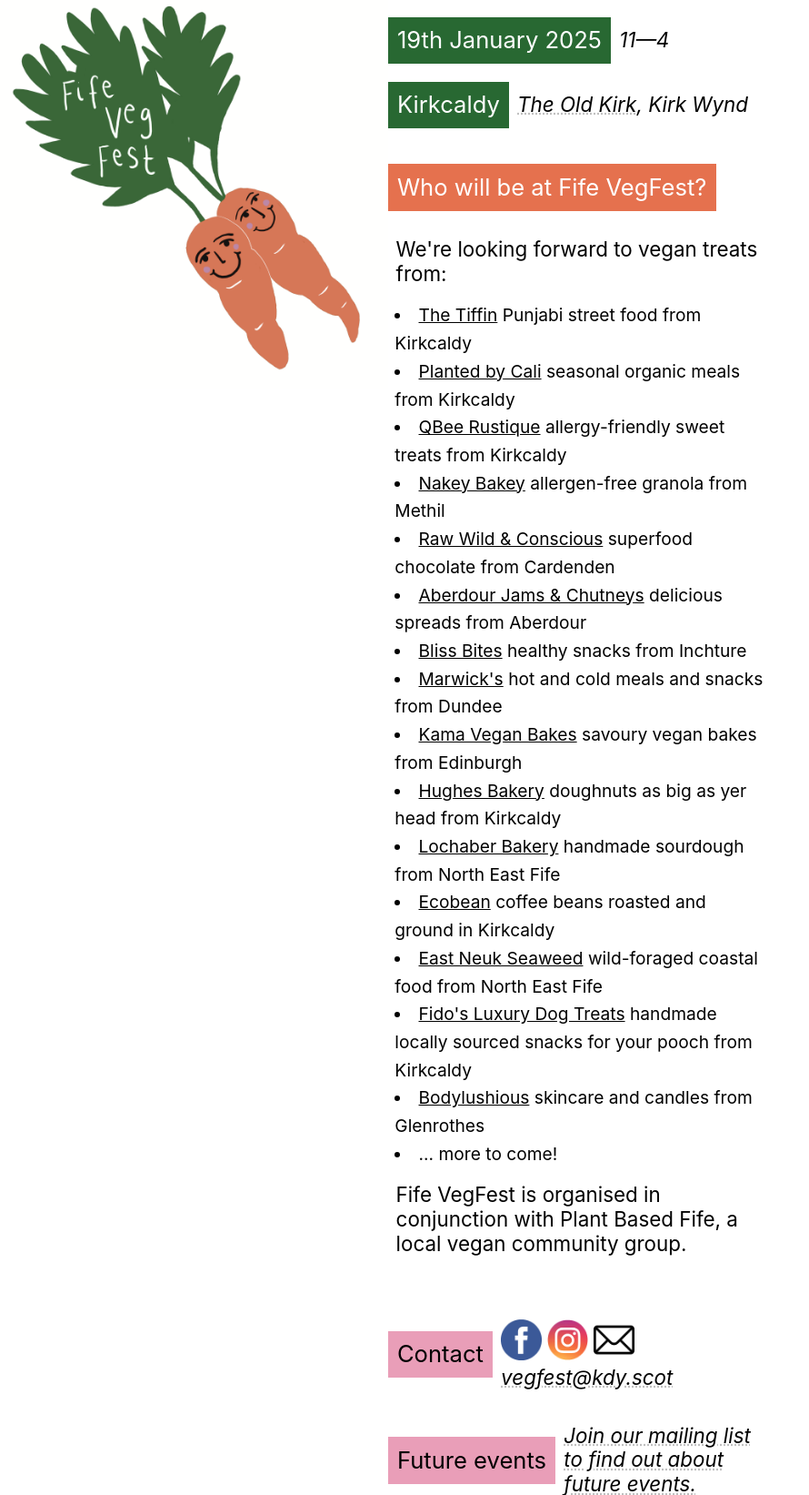
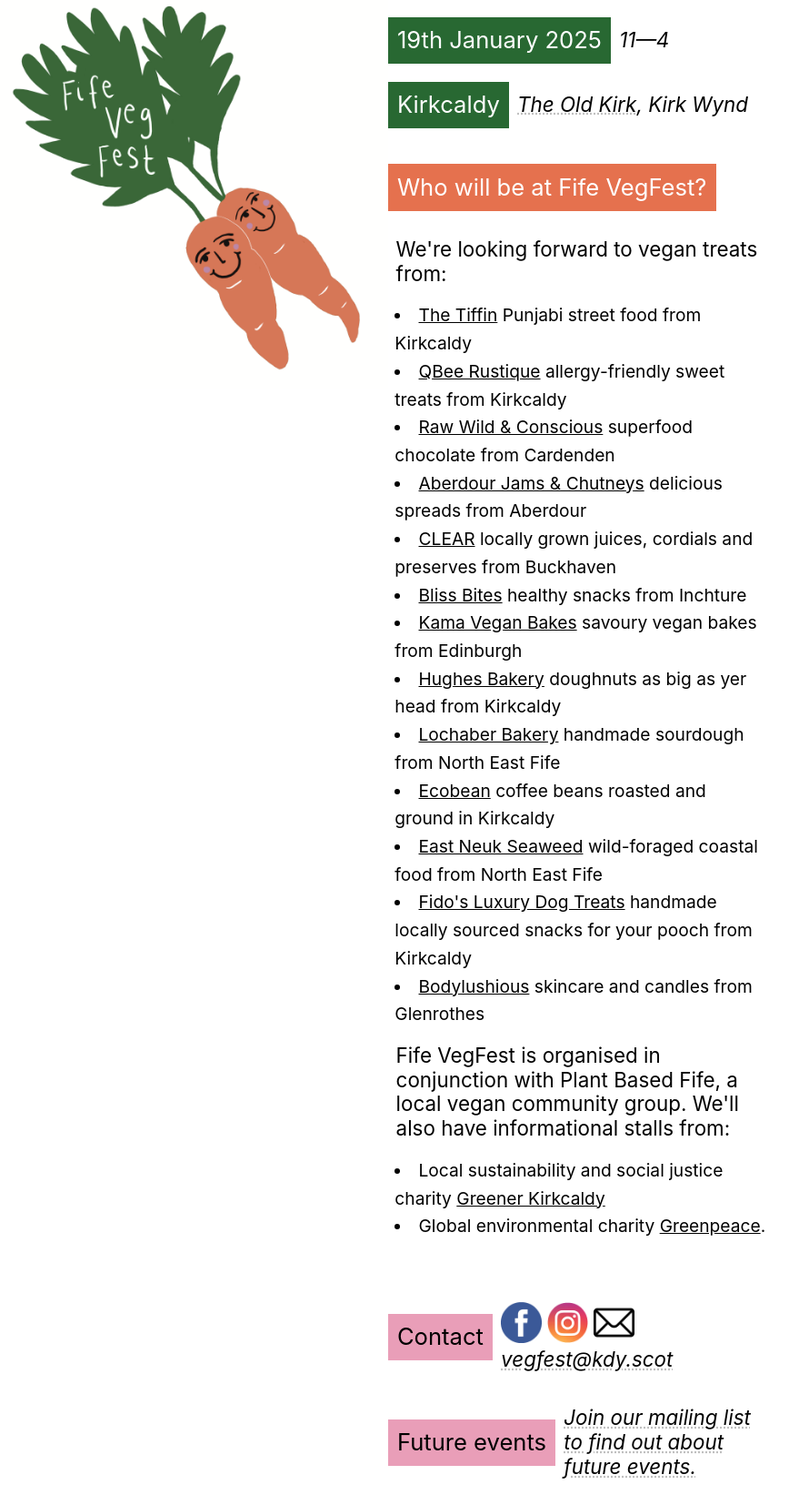
Before and after one commit to rhiaro/vegfest, a PHP site: page /who in a window 1280 px wide. Shown: the top 1643 px of the page at 91% size, without its empty margins (0-890 px from the left). Run offline with PHP 8.4, Linux system fonts and the light colour scheme.

Commit message:
vf2: update vendors

```diff
--- a/who.php
+++ b/who.php
@@ -8,13 +8,11 @@
 </p>
 <ul>
   <li><a target="_blank" href="https://thetiffin.uk">The Tiffin</a> Punjabi street food from Kirkcaldy</li>
-  <li><a target="_blank" href="https://www.plantedbycali.co.uk/">Planted by Cali</a> seasonal organic meals from Kirkcaldy</li>
   <li><a target="_blank" href="https://cookiedotdreams.wordpress.com">QBee Rustique</a> allergy-friendly sweet treats from Kirkcaldy</li>
-  <li><a target="_blank" href="https://www.nakeybakeyco.com/">Nakey Bakey</a> allergen-free granola from Methil</li>
   <li><a target="_blank" href="https://www.rawwildandconscious.com/">Raw Wild & Conscious</a> superfood chocolate from Cardenden</li>
   <li><a target="_blank" href="https://www.facebook.com/aberdourjamsandchutneys/">Aberdour Jams & Chutneys</a> delicious spreads from Aberdour</li>
+  <li><a target="_blank" href="https://www.clearfife.org/">CLEAR</a> locally grown juices, cordials and preserves from Buckhaven</li>
   <li><a target="_blank" href="https://blissbitesscotland.co.uk/">Bliss Bites</a> healthy snacks from Inchture</li>
-  <li><a target="_blank" href="https://www.marwicksvegankitchen.com/">Marwick's</a> hot and cold meals and snacks from Dundee</li>
   <li><a target="_blank" href="https://www.facebook.com/kamaveganbakez/">Kama Vegan Bakes</a> savoury vegan bakes from Edinburgh</li>
   <li><a target="_blank" href="https://www.facebook.com/people/Hughes-Bakery-Company/">Hughes Bakery</a> doughnuts as big as yer head from Kirkcaldy</li>
   <li><a target="_blank" href="https://lochaberfarm.co.uk/">Lochaber Bakery</a> handmade sourdough from North East Fife</li>
@@ -22,8 +20,10 @@
   <li><a target="_blank" href="https://www.eastneukseaweed.com/">East Neuk Seaweed</a> wild-foraged coastal food from North East Fife</li>
   <li><a target="_blank" href="https://fido-handmade-dog-treats.sumupstore.com/">Fido's Luxury Dog Treats</a> handmade locally sourced snacks for your pooch from Kirkcaldy</li>
   <li><a target="_blank" href="https://www.bodylushious.com/">Bodylushious</a> skincare and candles from Glenrothes</li>
-  <li> ... more to come!</li>
-  <!-- <li><a target="_blank" href="https://www.facebook.com/people/Couple-O-Mugs/100091429974761/">Couple o Mugs</a> cafe vibes from Kirkcaldy</li> -->
 </ul>
-<p>Fife VegFest is organised in conjunction with Plant Based Fife, a local vegan community group.</p>
+<p>Fife VegFest is organised in conjunction with Plant Based Fife, a local vegan community group. We'll also have informational stalls from:</p>
+<ul>
+  <li>Local sustainability and social justice charity <a target="_blank" href="https://www.greenerkirkcaldy.org.uk/">Greener Kirkcaldy</a></li>
+  <li>Global environmental charity <a target="_blank" href="https://greenpeace.org">Greenpeace</a>.</li>
+</ul>
 <? include("footer.php"); ?>
```
